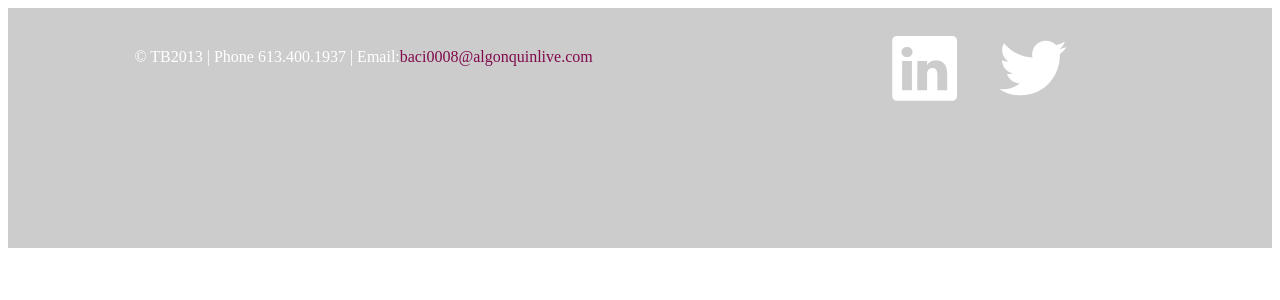
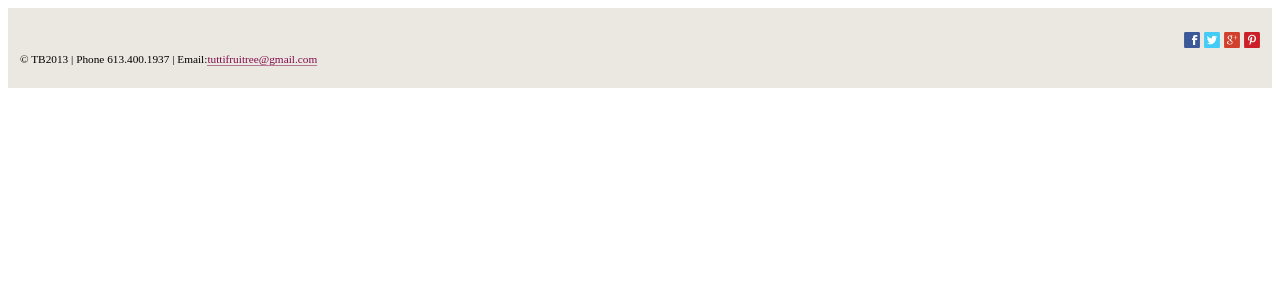
Before and after one commit to baci0008/ecommerce-website, a Jekyll site: the page styleguide/footer.html, which Jekyll copies as it is, in a window 1280 px wide. Shown: the top 300 px of the page. Built offline with Jekyll 4.4.1, drawn with Linux system fonts in a browser that asks for light colours; Markdown is read by kramdown in place of the engine named in the settings.

Commit message:
Fixing my footer.
Adding code footer css, grid css.
Adding a folder with my social media icons.

```diff
--- a/css/footer.css
+++ b/css/footer.css
@@ -3,31 +3,29 @@
 
 /* Footer */
 
-.bottom {
-	background-color: #CCC;
-	height: 15rem;
-	padding: 1.5rem 10%;
+.footer {
+  background-color: #eae8e1;
 }
 
-.bottom p {
-	float:left;
-	color: #FFF;
-	font-size: 1rem;
+.footer-copyright,
+.footer-links {
+  text-align: center;
 }
 
-.social img {
-	width: 4.5rem;
+.footer-links a,
+.footer-links a:link,
+.footer-links a:visited {
+  border: 0;
 }
 
-.social li {
-	display: inline;
-	margin: 1rem;
+@media only screen and (min-width: 50em) {
+
+  .footer-copyright {
+    text-align: left;
+  }
+
+  .footer-links {
+    text-align: right;
+  }
+
 }
-
-.social li:nth-child(2n+2) {
-	margin-right: 0;
-}
-
-a, a:link{
-	border: none;
-}
--- a/css/grid.css
+++ b/css/grid.css
@@ -1,39 +1,396 @@
-.grid{
-	overflow: hidden;
+.grid {
+  margin: 0;
+  padding: 0;
+  letter-spacing: -0.31em;
+  text-rendering: optimizespeed;
+  display: -webkit-flex;
+  -webkit-flex-flow: row wrap;
+  display: -ms-flexbox;
+  -ms-flex-flow: row wrap;
+}
+
+.grid-bottom {
+  -webkit-align-items: flex-end;
+  -ms-align-items: flex-end;
+}
+
+.opera-only :-o-prefocus, .grid {
+  word-spacing: -0.43em;
 }
 
 .unit {
-	float: left;
+  letter-spacing: normal;
+  text-rendering: auto;
+  vertical-align: top;
+  word-spacing: normal;
+  display: inline-block;
+  visibility: visible;
+}
+
+.grid-bottom .unit {
+  vertical-align: bottom;
+}
+
+.unit-s-hidden {
+  display: none;
+  visibility: hidden;
 }
 
 .unit-s-1 {
+  display: block;
+  visibility: visible;
   width: 100%;
 }
 
-.unit-s-1-2{
-	width: 50%;
+.unit-offset-s-0 {
+  margin-left: 0;
+}
+
+.unit-s-1-2 {
+  width: 50.0000%;
+}
+
+.unit-offset-s-1-2 {
+  margin-left: 50.0000%;
+}
+
+.unit-s-1-3 {
+  width: 33.3333%;
+}
+
+.unit-offset-s-1-3 {
+  margin-left: 33.3333%;
+}
+
+.unit-s-2-3 {
+  width: 66.6667%;
+}
+
+.unit-offset-s-2-3 {
+  margin-left: 66.6667%;
+}
+
+.unit-s-1-4 {
+  width: 25.0000%;
+}
+
+.unit-offset-s-1-4 {
+  margin-left: 25.0000%;
+}
+
+.unit-s-3-4 {
+  width: 75.0000%;
+}
+
+.unit-offset-s-3-4 {
+  margin-left: 75.0000%;
+}
+
+.unit-s-1-2,.unit-s-1-3,.unit-s-2-3,.unit-s-1-4,.unit-s-3-4 {
+  display: inline-block;
+  visibility: visible;
 }
 
 @media only screen and (min-width: 30em) {
-	.unit-m-1-3 {
-		width: 33.33333%;
+
+.unit-m-hidden {
+  display: none;
+  visibility: hidden;
 }
 
 .unit-m-1 {
+  display: block;
+  visibility: visible;
   width: 100%;
 }
 
+.unit-offset-m-0 {
+  margin-left: 0;
+}
+
 .unit-m-1-2 {
-		width: 50%;
+  width: 50.0000%;
 }
+
+.unit-offset-m-1-2 {
+  margin-left: 50.0000%;
+}
+
+.unit-m-1-3 {
+  width: 33.3333%;
+}
+
+.unit-offset-m-1-3 {
+  margin-left: 33.3333%;
+}
+
+.unit-m-2-3 {
+  width: 66.6667%;
+}
+
+.unit-offset-m-2-3 {
+  margin-left: 66.6667%;
+}
+
+.unit-m-1-4 {
+  width: 25.0000%;
+}
+
+.unit-offset-m-1-4 {
+  margin-left: 25.0000%;
+}
+
+.unit-m-3-4 {
+  width: 75.0000%;
+}
+
+.unit-offset-m-3-4 {
+  margin-left: 75.0000%;
+}
+
+.unit-m-1-5 {
+  width: 20.0000%;
+}
+
+.unit-offset-m-1-5 {
+  margin-left: 20.0000%;
+}
+
+.unit-m-2-5 {
+  width: 40.0000%;
+}
+
+.unit-offset-m-2-5 {
+  margin-left: 40.0000%;
+}
+
+.unit-m-3-5 {
+  width: 60.0000%;
+}
+
+.unit-offset-m-3-5 {
+  margin-left: 60.0000%;
+}
+
+.unit-m-4-5 {
+  width: 80.0000%;
+}
+
+.unit-offset-m-4-5 {
+  margin-left: 80.0000%;
+}
+
+.unit-m-1-6 {
+  width: 16.6667%;
+}
+
+.unit-offset-m-1-6 {
+  margin-left: 16.6667%;
+}
+
+.unit-m-5-6 {
+  width: 83.3333%;
+}
+
+.unit-offset-m-5-6 {
+  margin-left: 83.3333%;
+}
+
+.unit-m-1-2,.unit-m-1-3,.unit-m-2-3,.unit-m-1-4,.unit-m-3-4,.unit-m-1-5,.unit-m-2-5,.unit-m-3-5,.unit-m-4-5,.unit-m-1-6,.unit-m-5-6 {
+  display: inline-block;
+  visibility: visible;
+}
+
 }
 
 @media only screen and (min-width: 50em) {
+
+.unit-l-hidden {
+  display: none;
+  visibility: hidden;
+}
+
+.unit-l-1 {
+  display: block;
+  visibility: visible;
+  width: 100%;
+}
+
+.unit-offset-l-0 {
+  margin-left: 0;
+}
+
+.unit-l-1-2 {
+  width: 50.0000%;
+}
+
+.unit-offset-l-1-2 {
+  margin-left: 50.0000%;
+}
+
 .unit-l-1-3 {
   width: 33.3333%;
 }
 
+.unit-offset-l-1-3 {
+  margin-left: 33.3333%;
+}
+
 .unit-l-2-3 {
-		width: 66.6666%;
+  width: 66.6667%;
 }
+
+.unit-offset-l-2-3 {
+  margin-left: 66.6667%;
 }
+
+.unit-l-1-4 {
+  width: 25.0000%;
+}
+
+.unit-offset-l-1-4 {
+  margin-left: 25.0000%;
+}
+
+.unit-l-3-4 {
+  width: 75.0000%;
+}
+
+.unit-offset-l-3-4 {
+  margin-left: 75.0000%;
+}
+
+.unit-l-1-5 {
+  width: 20.0000%;
+}
+
+.unit-offset-l-1-5 {
+  margin-left: 20.0000%;
+}
+
+.unit-l-2-5 {
+  width: 40.0000%;
+}
+
+.unit-offset-l-2-5 {
+  margin-left: 40.0000%;
+}
+
+.unit-l-3-5 {
+  width: 60.0000%;
+}
+
+.unit-offset-l-3-5 {
+  margin-left: 60.0000%;
+}
+
+.unit-l-4-5 {
+  width: 80.0000%;
+}
+
+.unit-offset-l-4-5 {
+  margin-left: 80.0000%;
+}
+
+.unit-l-1-6 {
+  width: 16.6667%;
+}
+
+.unit-offset-l-1-6 {
+  margin-left: 16.6667%;
+}
+
+.unit-l-5-6 {
+  width: 83.3333%;
+}
+
+.unit-offset-l-5-6 {
+  margin-left: 83.3333%;
+}
+
+.unit-l-1-7 {
+  width: 14.2857%;
+}
+
+.unit-offset-l-1-7 {
+  margin-left: 14.2857%;
+}
+
+.unit-l-2-7 {
+  width: 28.5714%;
+}
+
+.unit-offset-l-2-7 {
+  margin-left: 28.5714%;
+}
+
+.unit-l-3-7 {
+  width: 42.8571%;
+}
+
+.unit-offset-l-3-7 {
+  margin-left: 42.8571%;
+}
+
+.unit-l-4-7 {
+  width: 57.1429%;
+}
+
+.unit-offset-l-4-7 {
+  margin-left: 57.1429%;
+}
+
+.unit-l-5-7 {
+  width: 71.4286%;
+}
+
+.unit-offset-l-5-7 {
+  margin-left: 71.4286%;
+}
+
+.unit-l-6-7 {
+  width: 85.7143%;
+}
+
+.unit-offset-l-6-7 {
+  margin-left: 85.7143%;
+}
+
+.unit-l-1-8 {
+  width: 12.5000%;
+}
+
+.unit-offset-l-1-8 {
+  margin-left: 12.5000%;
+}
+
+.unit-l-3-8 {
+  width: 37.5000%;
+}
+
+.unit-offset-l-3-8 {
+  margin-left: 37.5000%;
+}
+
+.unit-l-5-8 {
+  width: 62.5000%;
+}
+
+.unit-offset-l-5-8 {
+  margin-left: 62.5000%;
+}
+
+.unit-l-7-8 {
+  width: 87.5000%;
+}
+
+.unit-offset-l-7-8 {
+  margin-left: 87.5000%;
+}
+
+.unit-l-1-2,.unit-l-1-3,.unit-l-2-3,.unit-l-1-4,.unit-l-3-4,.unit-l-1-5,.unit-l-2-5,.unit-l-3-5,.unit-l-4-5,.unit-l-1-6,.unit-l-5-6,.unit-l-1-7,.unit-l-2-7,.unit-l-3-7,.unit-l-4-7,.unit-l-5-7,.unit-l-6-7,.unit-l-1-8,.unit-l-3-8,.unit-l-5-8,.unit-l-7-8 {
+  display: inline-block;
+  visibility: visible;
+}
+
+}
--- a/styleguide/footer.html
+++ b/styleguide/footer.html
@@ -11,24 +11,38 @@
 	<link href="../css/typography.css" rel="stylesheet">
 	<link href="../css/list-group.css" rel="stylesheet">
 	<link href="../css/media-object.css" rel="stylesheet">
+	<link href="../css/embed.css" rel="stylesheet">
 	<link href="../css/buttons.css" rel="stylesheet">
 	<link href="../css/grid.css" rel="stylesheet">
+	<link href="../css/icons.css" rel="stylesheet">
 	<link href="../css/footer.css" rel="stylesheet">
 </head>
 
 <body>
 
-	<footer class="bottom grid">
-		<div class="unit unit-s-1 unit-m-1-2 unit-l-2-3">
-			<p>© TB2013 | Phone 613.400.1937 | Email:<a href="mailto:baci0008@algonquinlive.com">baci0008@algonquinlive.com</a></p>
+<footer class="footer pad-t">
+  <div class="grid">
+    <div class="unit unit-s-1 unit-m-1 unit-l-1-2 gutter-1-2">
+      <p class="footer-copyright"><small>© TB2013 | Phone 613.400.1937 | Email:<a href="mailto:tuttifruitree@gmail.com">tuttifruitree@gmail.com</small></p>
     </div>
-		<div class="unit gutter unit-s-1 unit-m-1-2 unit-l-1-3">
-		<ul class="social">
-			<li><a href="http://www.linkedin.com/pub/thalia-bacilio-rojano/64/894/447"><img src="../images/linkedin.svg"></a></li>
-			<li><a href="https://twitter.com/ThaliaBacilio"><img src="../images/twitter.svg"></a></li>
+    <div class="unit unit-s-1 unit-m-1 unit-l-1-2 gutter-1-2">
+      <ul class="list-group footer-links">
+        <li class="list-group-item list-group-item-inline">
+          <a href="#" class="icon-link icon i-16 i-facebook ir">Facebook</a>
+        </li>
+        <li class="list-group-item list-group-item-inline">
+          <a href="#" class="icon-link icon i-16 i-twitter ir">Twitter</a>
+        </li>
+        <li class="list-group-item list-group-item-inline">
+          <a href="#" class="icon-link icon i-16 i-googleplus ir">Google+</a>
+        </li>
+        <li class="list-group-item list-group-item-inline">
+          <a href="#" class="icon-link icon i-16 i-pinterest ir">Pinterest</a>
+        </li>
       </ul>
     </div>
+  </div>
+</footer>
 
-	</footer>
 </body>
 </html>
--- a/styleguide/header.html
+++ b/styleguide/header.html
@@ -15,7 +15,7 @@
 <body>
 	<header class="masthead grid">
 			<div class="logo">
-				<img src= "../images/logo.svg" alt="logo">
+				<img src= "{{site.baseurl}}/images/logo.svg" alt="logo">
 			</div>
 			<a href="#nav" class="nav-btn hide-text">Navigation</a>
 			<nav class="nav nav-top" data-state="collapsed">
```
Also changed, not shown: _layouts/default.html (+15 -4 lines), images/icons/i-facebook.svg (added), images/icons/i-googleplus.svg (added), images/icons/i-pinterest.svg (added), images/icons/i-twitter.svg (added), images/linkedin.svg (deleted), images/twitter.svg (deleted). Lines whose indentation alone changed are shown as unchanged.
